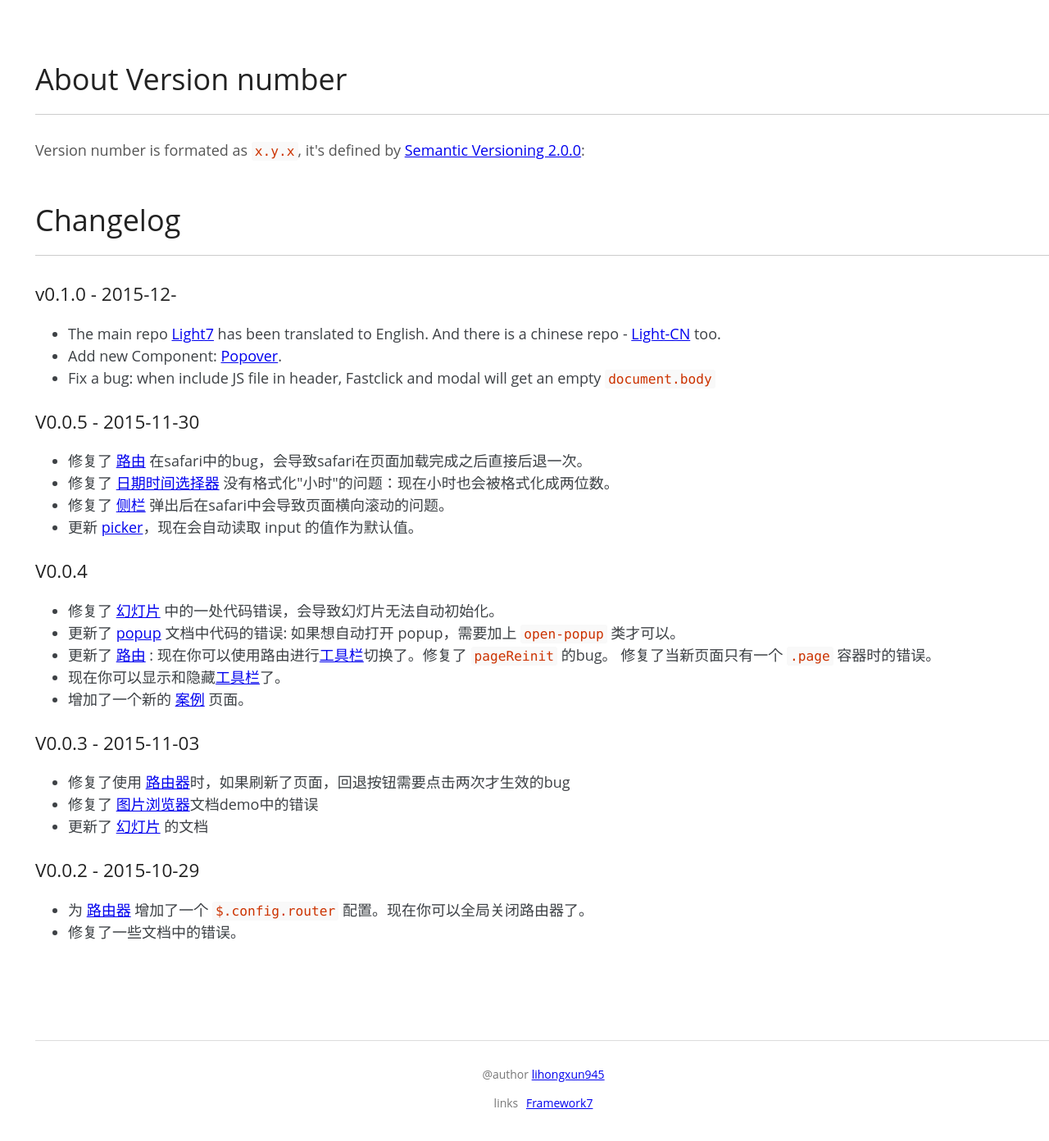
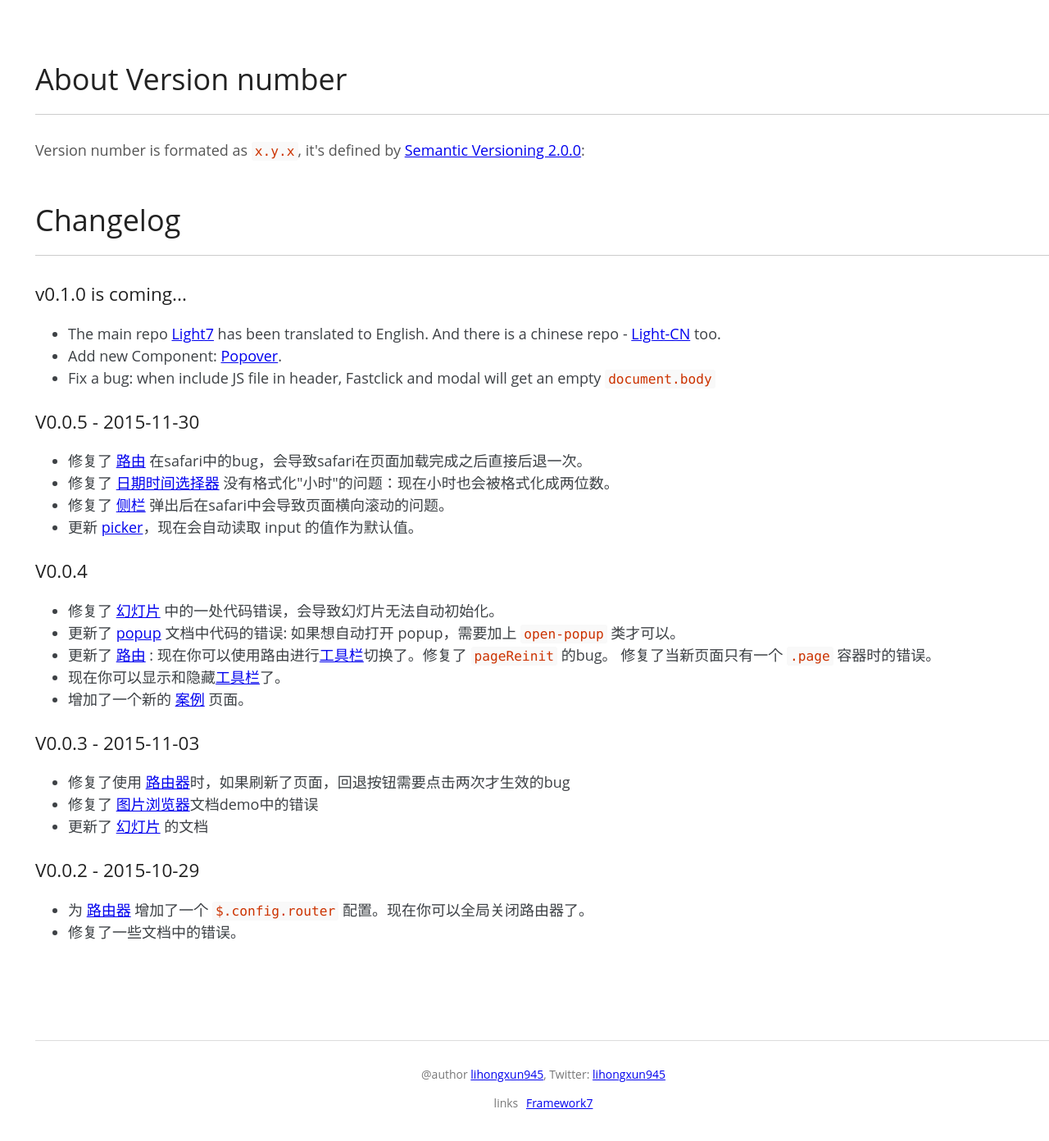
Before and after one commit to lihongxun945/light7-cn, a Jekyll site: the page built from docs/changelog.html, in a window 1280 px wide and 1400 px high, scrolled down 305 px. Shown: the top 1392 px of the window at 82% size. Built offline with Jekyll 4.4.1, drawn with Linux system fonts in a browser that asks for light colours; a style sheet for code colours, icons or effects is not loaded.

Commit message:
add twitter

```diff
--- a/docs/_includes/footer.html
+++ b/docs/_includes/footer.html
@@ -1,7 +1,7 @@
 <div class="docs-footer">
   <!-- Social links -->
 
-  <p class="docs-footer-text">@author <a href="mailto:lihongxun945@gmail.com">lihongxun945</a></p>
+  <p class="docs-footer-text">@author <a href="mailto:lihongxun945@gmail.com">lihongxun945</a>, Twitter: <a href="https://twitter.com/lihongxun945" target="_blank">lihongxun945</a></p>
 
   <ul class="docs-footer-links">
     <li>links</li>
--- a/docs/about.html
+++ b/docs/about.html
@@ -37,9 +37,10 @@ title: About &middot; light7
         <h2>Contacts</h2>
         <p>Contact me if you has any question or suggests:</p>
         <ul>
-          <li>QQ Group：255389987 (Chinese Only)</li>
+          <li>Twitter: <a href="https://twitter.com/lihongxun945" target="_blank">lihongxun945</a></li>
           <li>Mail: <a href='mailto:lihongxun945@gmail.com'>lihongxun945@gmail.com</a></li>
           <li>Forum is coming...</li>
+          <li>QQ Group：255389987 (Chinese Only)</li>
         </ul>
       </div>
 
--- a/docs/changelog.html
+++ b/docs/changelog.html
@@ -22,7 +22,7 @@ title: change log &middot; light7
 
         <h2>Changelog</h2>
 
-        <h3>v0.1.0 - 2015-12-</h3>
+        <h3>v0.1.0 is coming...</h3>
         <ul>
           <li>The main repo <a href="https://github.com/lihongxun945/light7">Light7</a> has been translated to English. And there is a chinese repo - <a href="https://github.com/lihongxun945/light7-cn">Light-CN</a> too.</li>
           <li>Add new Component: <a href='/components/#popover'>Popover</a>.</li>
```
